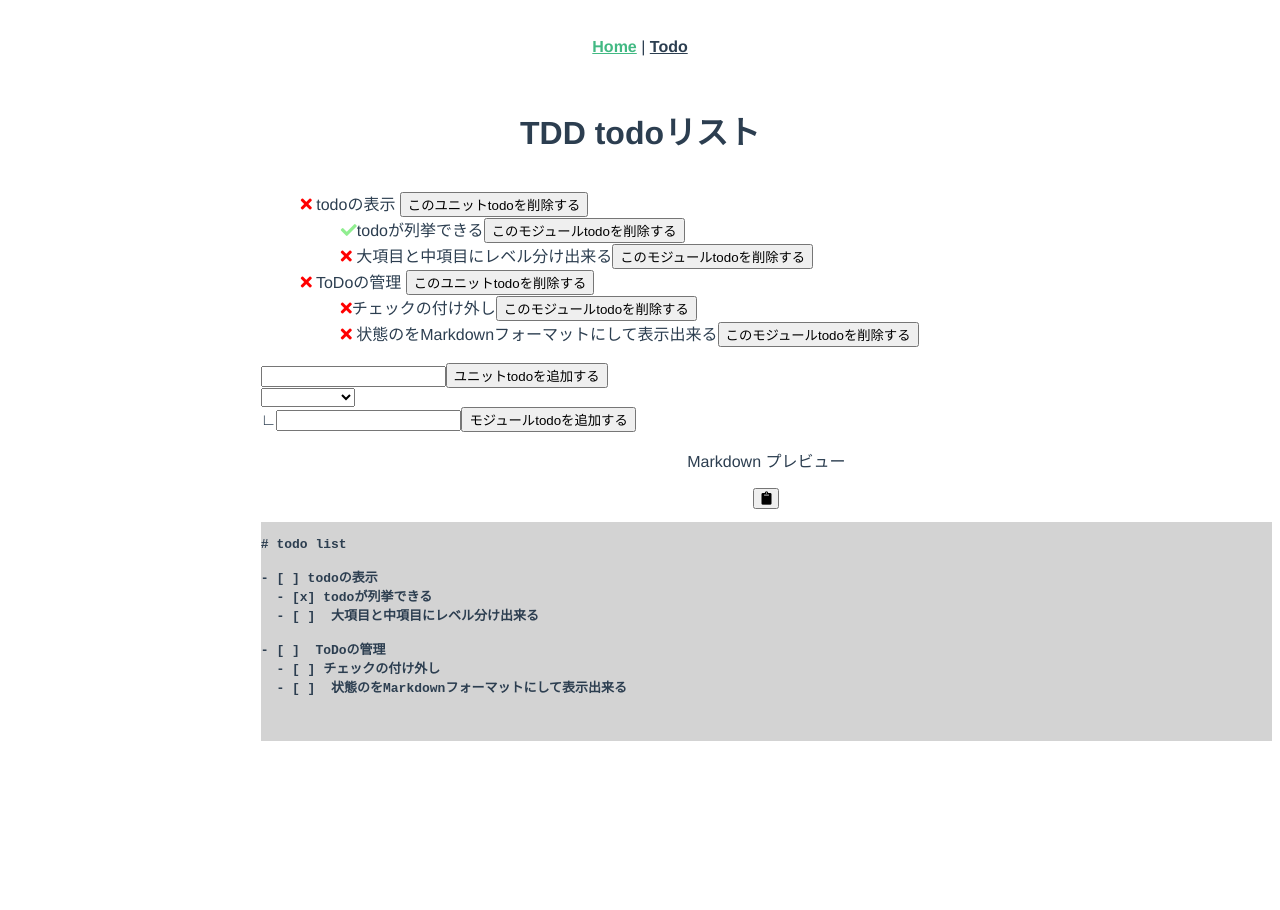
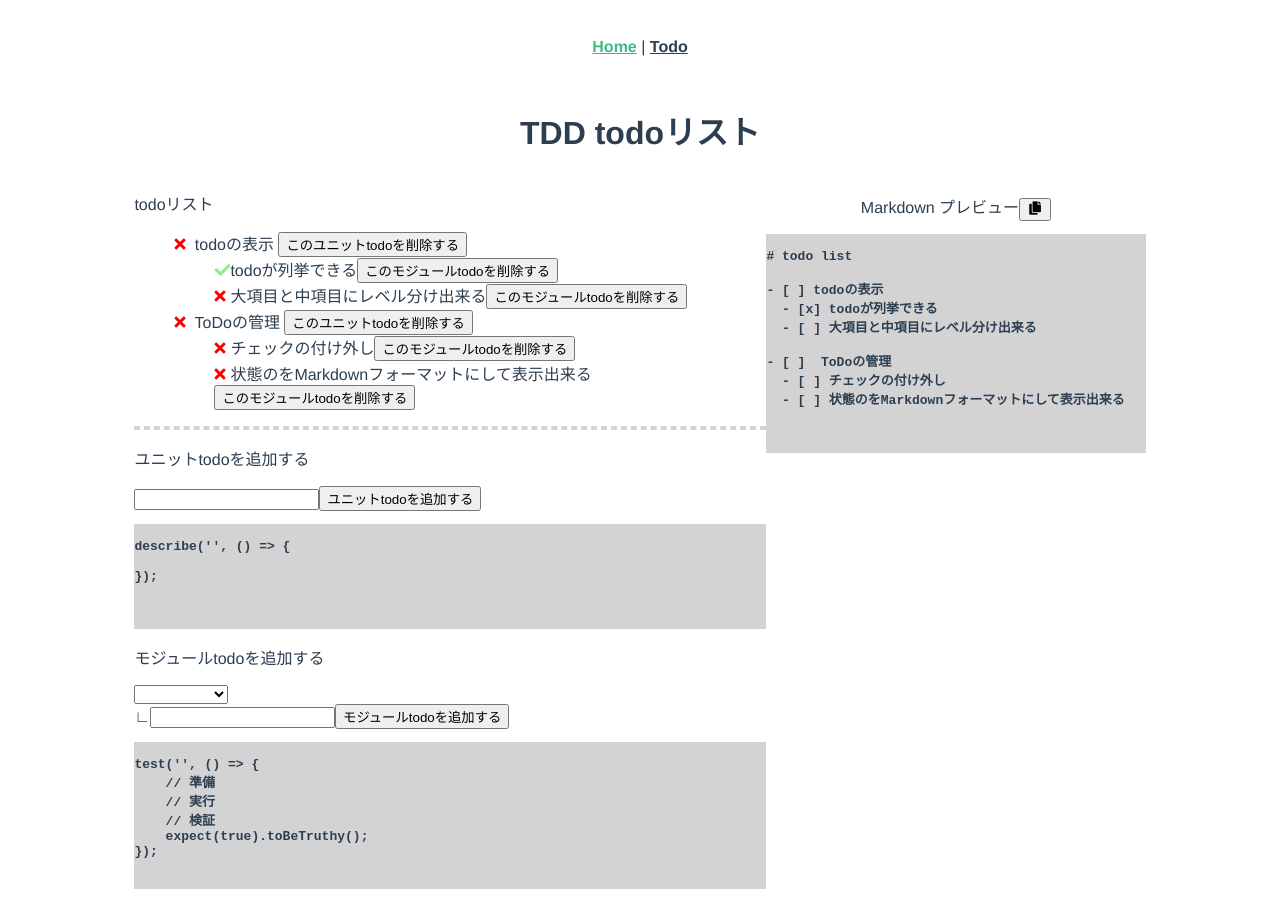
Before and after one commit to t-develo/tdd-todo-editor, a Vue app: page / in a window 1280 px wide. Before the commit the page ends 800 px from the top, so only its background shows below. Built offline with nearby package versions, Linux system fonts and the light colour scheme.

Commit message:
ユニット/モジュールのtodoを追加した際にテストコードを発行する機能を追加

```diff
--- a/src/components/TodoList.js
+++ b/src/components/TodoList.js
@@ -9,7 +9,7 @@ export const todoList = [
                     complete: true,
                 },
                 {
-                    title: ' 大項目と中項目にレベル分け出来る',
+                    title: '大項目と中項目にレベル分け出来る',
                     complete: false,
                 },
             ],
@@ -25,7 +25,7 @@ export const todoList = [
                     complete: false,
                 },
                 {
-                    title: ' 状態のをMarkdownフォーマットにして表示出来る',
+                    title: '状態のをMarkdownフォーマットにして表示出来る',
                     complete: false,
                 },
             ],
--- a/src/views/Todo.vue
+++ b/src/views/Todo.vue
@@ -3,6 +3,7 @@
         <h1>TDD todoリスト</h1>
         <div class="todo">
             <div class="todo-list">
+                <p>todoリスト</p>
                 <ul class="unit-todo-list">
                     <li
                         v-for="(unitTodo, unitIndex) in todoList"
@@ -45,7 +46,6 @@
                                     "
                                     >{{ moduleTodo.title }}</span
                                 >
-
                                 <button
                                     @click="
                                         deleteModuleTodo(unitIndex, moduleIndex)
@@ -57,7 +57,9 @@
                         </ul>
                     </li>
                 </ul>
+                <div class="separator"></div>
                 <div>
+                    <p>ユニットtodoを追加する</p>
                     <input
                         type="text"
                         v-model="newUnitTodoTitle"
@@ -66,8 +68,14 @@
                     <button @click="addUnitTodo()" id="add-unit-todo">
                         ユニットtodoを追加する
                     </button>
+                    <pre>
+                        <code>
+{{ publishUnitTodoTestCode(newUnitTodoTitle) }}
+                        </code>
+                    </pre>
                 </div>
                 <div>
+                    <p>モジュールtodoを追加する</p>
                     <select v-model="unitTodoIndex">
                         モジュールtodoを追加するユニットtodoを選択する
                         <option
@@ -88,13 +96,18 @@
                         <button @click="addModuleTodo()" id="add-module-todo">
                             モジュールtodoを追加する
                         </button>
+                        <pre>
+                        <code>
+{{ publishModuleTodoTestCode(newModuleTodoTitle) }}
+                        </code>
+                    </pre>
                     </div>
                 </div>
             </div>
             <div class="todo-markdown">
-                <p>Markdown プレビュー</p>
+                <span>Markdown プレビュー</span>
                 <button @click="copyToClipboard()">
-                    <i class="fas fa-clipboard"></i>
+                    <i class="fas fa-copy"></i>
                 </button>
                 <pre>
                 <code>
@@ -186,20 +199,25 @@ export default {
             this.todoList[unitTodoIndex].unit.module.splice(moduleTodoIndex, 1);
         },
         checkUnitStatus: function (unitIndex) {
-            if (this.todoList[unitIndex].unit.module.length === 0) {
+            const moduleLength = this.todoList[unitIndex].unit.module.length;
+            if (moduleLength === 0) {
                 this.todoList[unitIndex].unit.complete = false;
             }
             const completeLength = this.todoList[unitIndex].unit.module.filter(
                 (module) => module.complete === true
             ).length;
 
-            if (
-                this.todoList[unitIndex].unit.module.length === completeLength
-            ) {
+            if (moduleLength === completeLength) {
                 this.todoList[unitIndex].unit.complete = true;
             } else {
                 this.todoList[unitIndex].unit.complete = false;
             }
+        },
+        publishUnitTodoTestCode: function (unitTodoTitle) {
+            return `describe('${unitTodoTitle}', () => {\r\n    \r\n});\r\n`;
+        },
+        publishModuleTodoTestCode: function (moduleTodoTitle) {
+            return `test('${moduleTodoTitle}', () => {\r\n    // 準備\r\n    // 実行\r\n    // 検証\r\n    expect(true).toBeTruthy();\r\n});`;
         },
     },
 };
@@ -217,18 +235,26 @@ li {
     list-style: none;
 }
 
+.fas {
+    height: 16px;
+    min-width: 16px;
+}
+
 .todo {
     display: grid;
-    grid-template-columns: 20%;
+    grid-template-columns: 10% 50% 30%;
 }
 
 .todo-list {
+    grid-row: 1/2;
     text-align: left;
     grid-column: 2/3;
 }
 
 .todo-markdown {
-    grid-column: 2/3;
+    grid-row: 1/2;
+    grid-column: 3/4;
+    margin-top: 5%;
 }
 
 .fa-times {
@@ -240,6 +266,10 @@ li {
 }
 
 .module-todo {
-    cursor : pointer;
+    cursor: pointer;
+}
+
+.separator {
+    border: lightgray dashed 2px;
 }
 </style>
```
Also changed, not shown: 2 other files (tests, documents, lock files or other folders).
